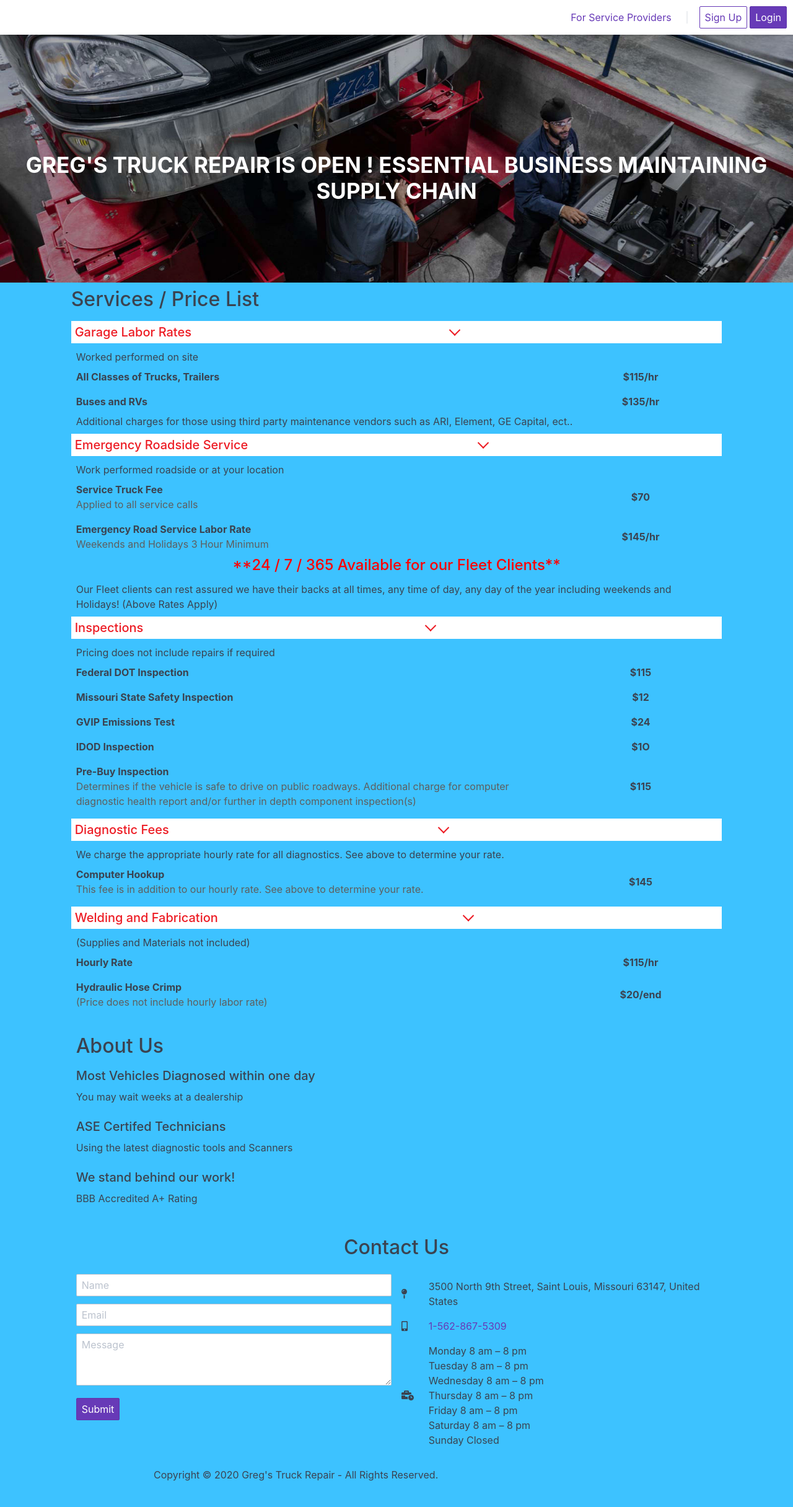
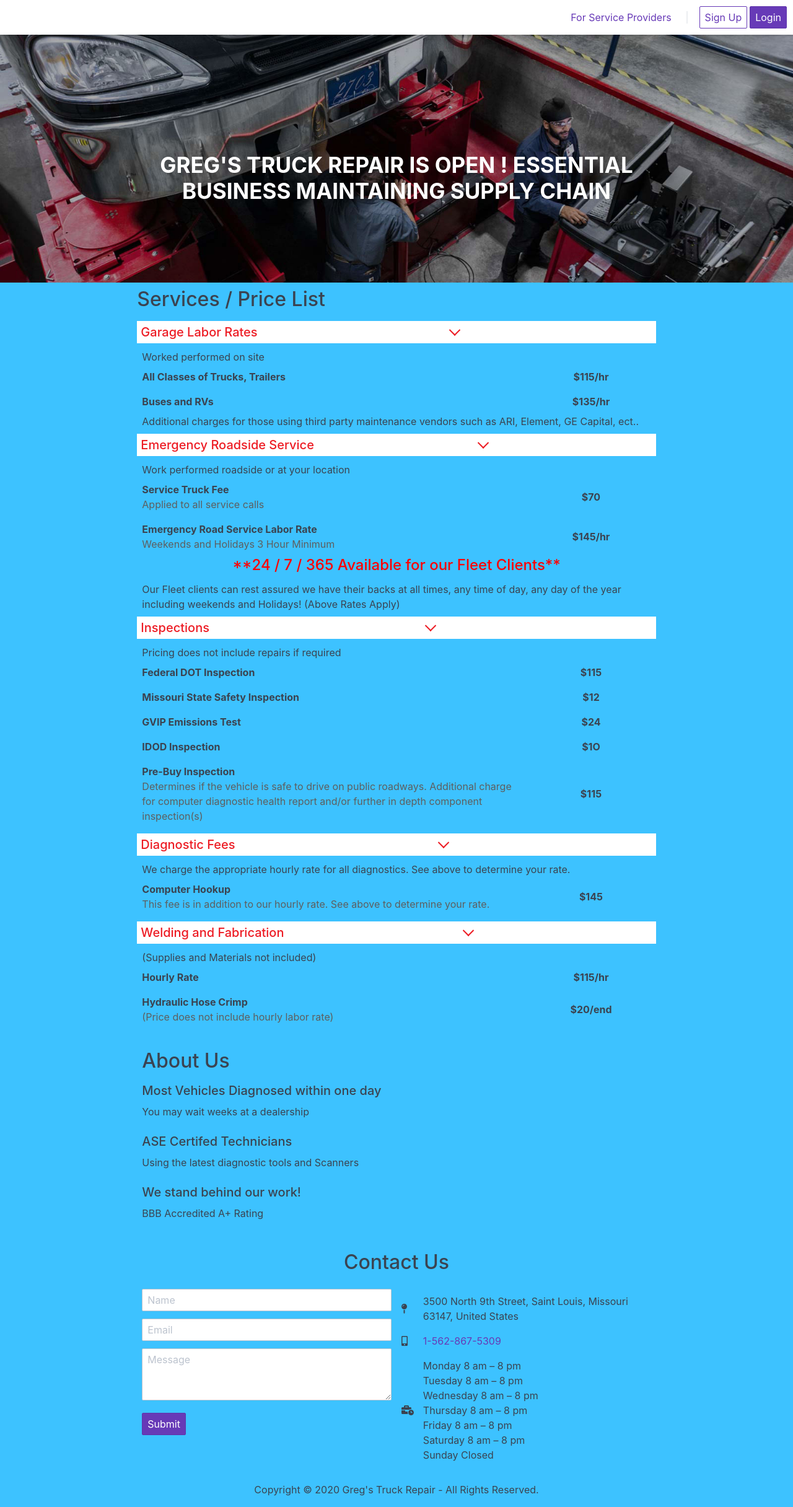
Before and after one commit to selahattintoprak/offtheboatfishgrill.com, a Next.js app: page / in a window 1280 px wide. Shown: the whole page at 62% size. Before the commit the page ends 2400 px from the top, so only its background shows below. Built offline with nearby package versions, Linux system fonts and the light colour scheme.

Commit message:
changed cols

```diff
--- a/components/Copyright/Copyright.js
+++ b/components/Copyright/Copyright.js
@@ -1,8 +1,8 @@
 export default ({ year, name }) => (
   <div className="container">
     <div className="columns">
-      <div className="column col-md-12 col-10 col-mx-auto">
-        <div className="">
+      <div className="column col-md-12 col-8 col-mx-auto">
+        <div className="text-center mb-2">
           Copyright © {year} {name} - All Rights Reserved.
         </div>
       </div>
--- a/pages/index.js
+++ b/pages/index.js
@@ -13,7 +13,7 @@ export default () => (
       <section className="section section-slideshow">
         <div className="container">
           <div className="columns">
-            <div className="column col-md-12 col-12 col-mx-auto col-my-auto">
+            <div className="column col-md-12 col-8 col-mx-auto col-my-auto">
               <h1
                 className="text-center"
                 style={{
@@ -32,7 +32,7 @@ export default () => (
       <section className="section section-menu-prices">
         <div className="container">
           <div className="columns">
-            <div className="column col-md-12 col-10 col-mx-auto">
+            <div className="column col-md-12 col-8 col-mx-auto">
               <div className="">
                 <h2>Services / Price List</h2>
                 <MenuPrices id="menu-prices" menuPrices={menuPrices} />
@@ -44,7 +44,7 @@ export default () => (
       <section className="section section-about-us">
         <div className="container">
           <div className="columns">
-            <div className="column col-md-12 col-10 col-mx-auto">
+            <div className="column col-md-12 col-8 col-mx-auto">
               <div className="">
                 <AboutUs />
               </div>
@@ -55,7 +55,7 @@ export default () => (
       <section className="section section-contact-us">
         <div className="container">
           <div className="columns">
-            <div className="column col-md-12 col-10 col-mx-auto">
+            <div className="column col-md-12 col-8 col-mx-auto">
               <div className="">
                 <ContactUs />
               </div>
```
